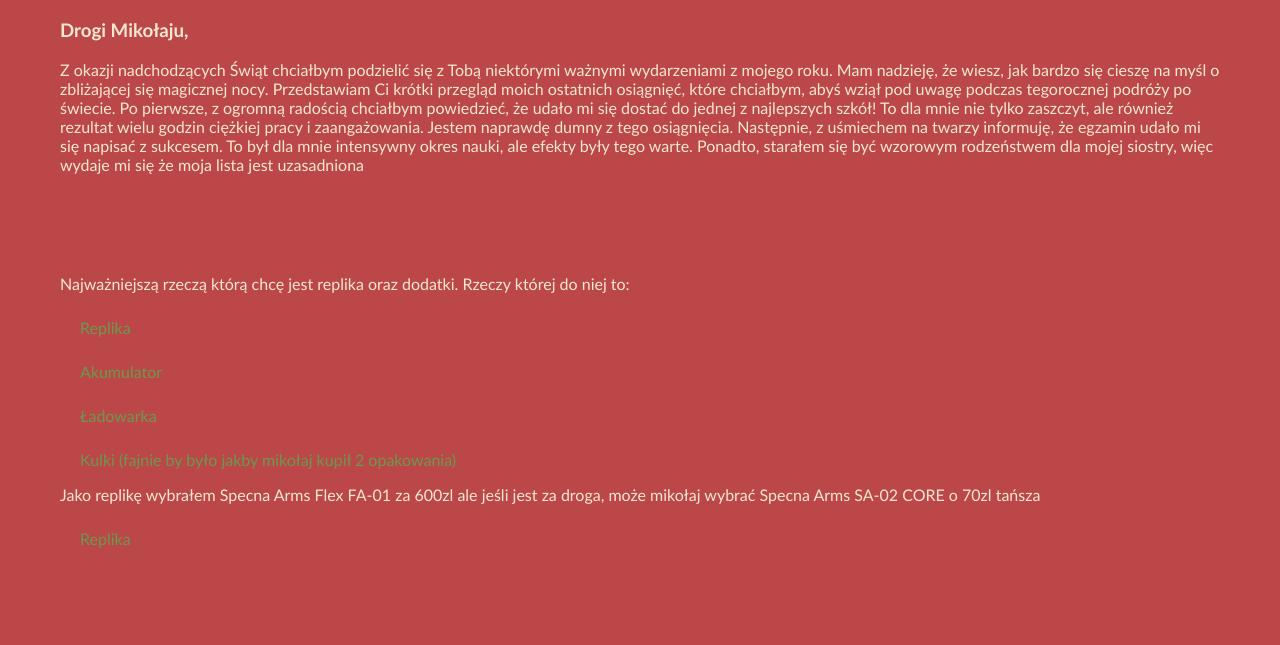
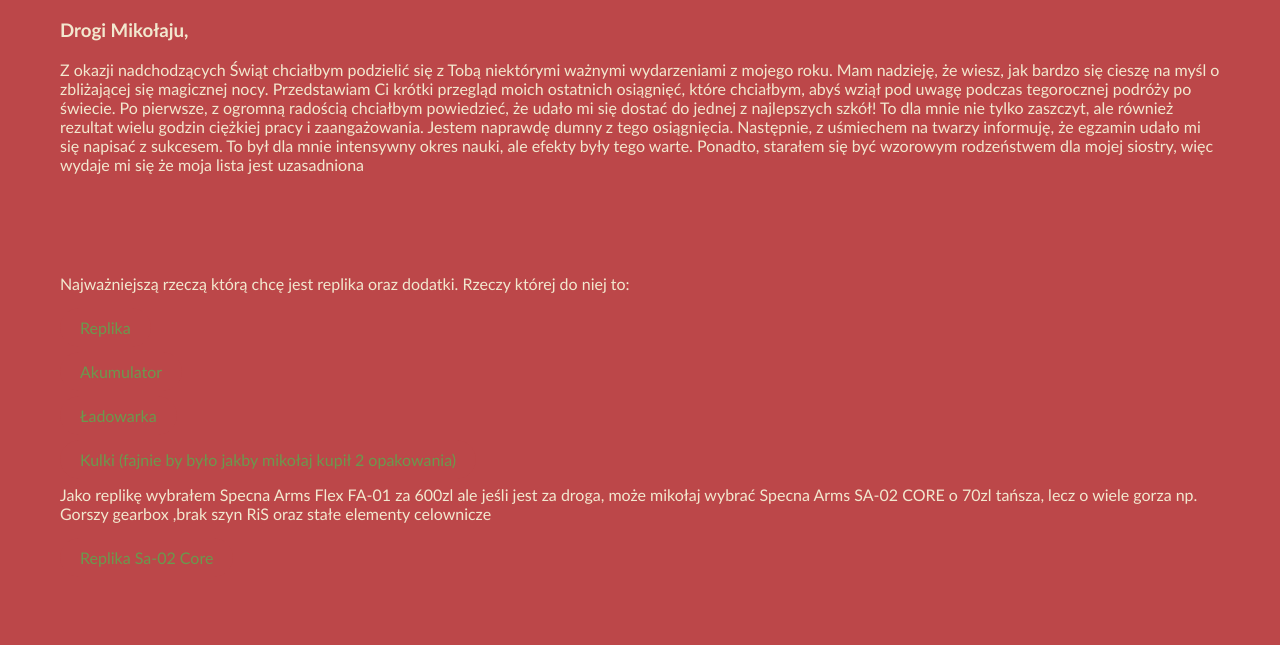
Before and after one commit to PyDesignn/Santa_List, a plain HTML site: page index.html in a window 1280 px wide. Shown: the part 121-766 px from the top of the page. Drawn offline with Linux system fonts and the light colour scheme; a script that the page names is missing.

Commit message:
Update index.html

```diff
--- a/index.html
+++ b/index.html
@@ -52,11 +52,11 @@
         </div>
         <p>
             Jako replikę wybrałem Specna Arms Flex FA-01 za 600zl ale jeśli jest za droga, może mikołaj wybrać
-            Specna Arms SA-02 CORE o 70zl tańsza
+            Specna Arms SA-02 CORE o 70zl tańsza, lecz o wiele gorza np. Gorszy gearbox ,brak szyn RiS oraz stałe elementy celownicze
         </p>
         <p class="marginn">
             <a href="https://militaria.pl/p/karabinek-szturmowy-specna-arms-core-aeg-sa-c02-black-45197">
-                Replika
+                Replika Sa-02 Core
             </a>
         </p>
     </div>
```
